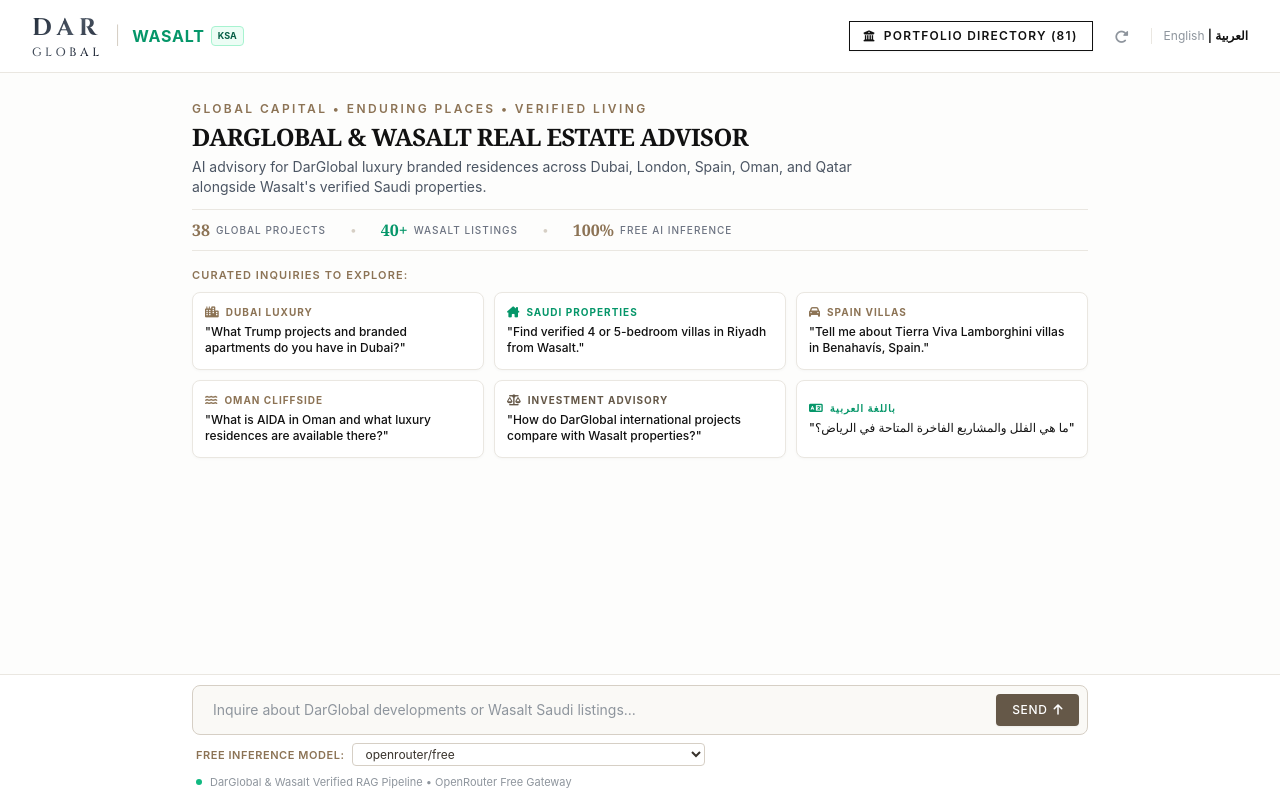
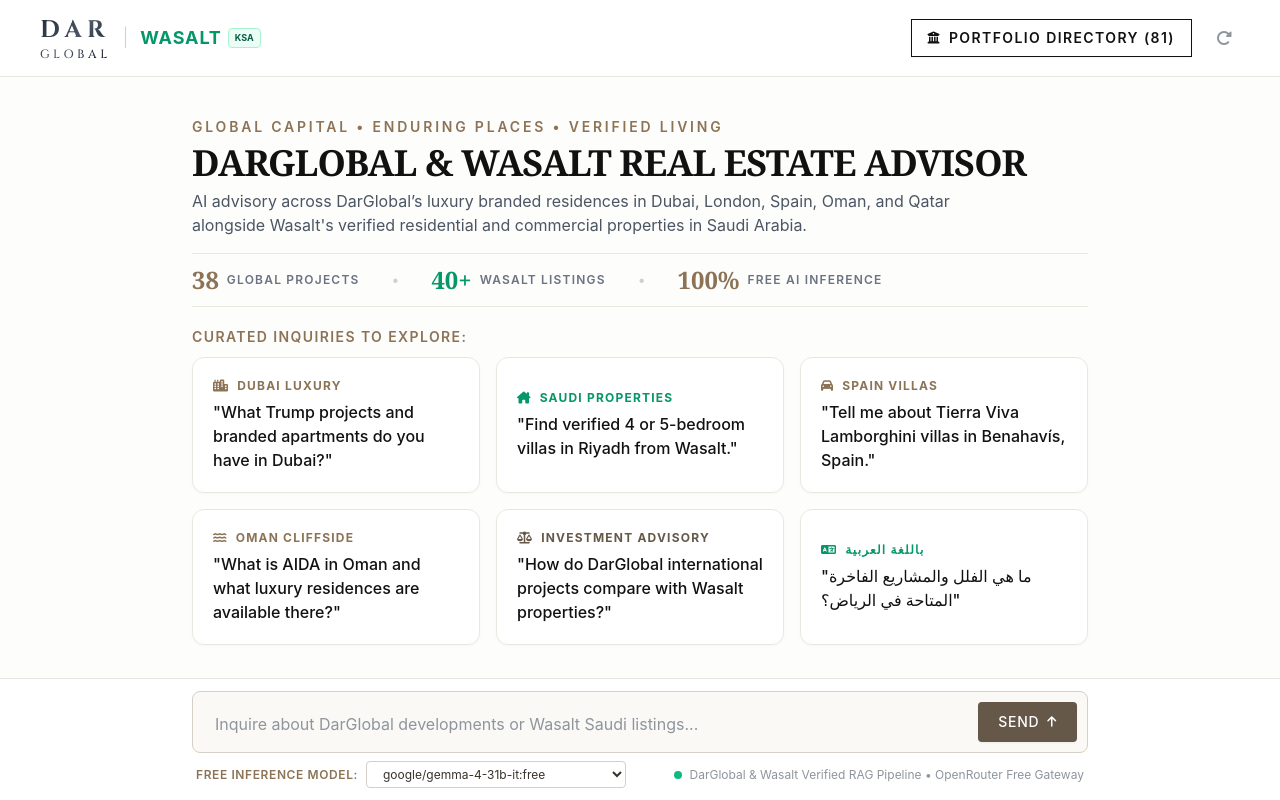
Before and after one commit to bingoabdulla7/DarGlobal-Wasalt-Real-Estate-Advisor, a FastAPI app: page / in a window 1280 px wide. Run offline with FastAPI, Linux system fonts and the light colour scheme; some libraries are stand-ins or nearby versions.

Commit message:
fix: forbid model monologue/reasoning leaks in system prompt, remove language text from header, increase typography and card dimensions

```diff
--- a/app/templates/index.html
+++ b/app/templates/index.html
@@ -8,7 +8,7 @@
   <!-- Google Fonts: Cinzel & Inter -->
   <link rel="preconnect" href="https://fonts.googleapis.com">
   <link rel="preconnect" href="https://fonts.gstatic.com" crossorigin>
-  <link href="https://fonts.googleapis.com/css2?family=Cinzel:wght@500;600;700&family=Inter:wght@300;400;500;600&family=Playfair+Display:wght@500;600;700&display=swap" rel="stylesheet">
+  <link href="https://fonts.googleapis.com/css2?family=Cinzel:wght@500;600;700&family=Inter:wght@300;400;500;600;700&family=Playfair+Display:wght@500;600;700&display=swap" rel="stylesheet">
 
   <!-- Tailwind CSS -->
   <script src="https://cdn.tailwindcss.com"></script>
@@ -20,12 +20,12 @@
   <script src="https://cdn.jsdelivr.net/npm/marked/marked.min.js"></script>
 
   <!-- Custom DarGlobal Editorial Theme -->
-  <link rel="stylesheet" href="/static/css/style.css?v=2">
+  <link rel="stylesheet" href="/static/css/style.css?v=3">
 </head>
 <body class="flex flex-col h-screen antialiased bg-[#fdfdfc] text-[#2d3139] overflow-hidden">
 
   <!-- TOP EDITORIAL HEADER (DarGlobal Style) -->
-  <header class="flex-none luxury-header px-4 md:px-8 py-3 z-30">
+  <header class="flex-none luxury-header px-4 md:px-10 py-3.5 z-30">
     <div class="max-w-7xl mx-auto flex items-center justify-between">
 
       <!-- Brand Logos (Silver DAR GLOBAL + Wasalt) -->
@@ -39,7 +39,7 @@
           </div>
           <span class="text-[#d6cfc5] text-lg font-light">|</span>
           <div class="flex items-center space-x-1.5">
-            <span class="font-bold tracking-wider text-sm md:text-base text-[#059669]">WASALT</span>
+            <span class="font-bold tracking-wider text-base md:text-lg text-[#059669]">WASALT</span>
             <span class="text-[9px] uppercase font-bold px-1.5 py-0.5 rounded bg-emerald-50 text-emerald-800 border border-emerald-200">KSA</span>
           </div>
         </div>
@@ -49,117 +49,113 @@
       <div class="flex items-center space-x-3 md:space-x-4">
 
         <!-- Portfolio Directory Button (DarGlobal Style Outline Button) -->
-        <button id="btn-open-explorer" class="px-3.5 py-1.5 text-xs font-semibold uppercase tracking-widest text-[#111111] bg-white hover:bg-[#111111] hover:text-white border border-[#111111] transition-colors duration-200 shadow-sm flex items-center space-x-2">
-          <i class="fa-solid fa-building-columns text-[11px]"></i>
+        <button id="btn-open-explorer" class="px-4 py-2 text-xs md:text-sm font-semibold uppercase tracking-widest text-[#111111] bg-white hover:bg-[#111111] hover:text-white border border-[#111111] transition-colors duration-200 shadow-sm flex items-center space-x-2 cursor-pointer">
+          <i class="fa-solid fa-building-columns text-xs"></i>
           <span>Portfolio Directory (81)</span>
         </button>
 
         <!-- Clear Chat Button -->
-        <button id="btn-clear-chat" title="Clear conversation" class="p-1.5 text-[#8e959d] hover:text-[#111111] transition">
-          <i class="fa-solid fa-rotate-right text-sm"></i>
+        <button id="btn-clear-chat" title="Clear conversation" class="p-2 text-[#8e959d] hover:text-[#111111] transition cursor-pointer">
+          <i class="fa-solid fa-rotate-right text-base"></i>
         </button>
 
-        <!-- Language indicator -->
-        <span class="text-xs text-[#8e959d] hidden sm:inline-block border-l border-[#eae7e1] pl-3">
-          English <span class="text-[#111111] font-semibold">| العربية</span>
-        </span>
       </div>
 
     </div>
   </header>
 
-  <!-- MAIN CHAT & EDITORIAL HERO CONTAINER (Fit in viewport) -->
-  <main class="flex-1 overflow-y-auto relative px-4 md:px-8 py-3 md:py-4" id="chat-scroller">
-    <div class="max-w-4xl mx-auto space-y-4" id="messages-container">
+  <!-- MAIN CHAT & EDITORIAL HERO CONTAINER -->
+  <main class="flex-1 overflow-y-auto relative px-4 md:px-10 py-4 md:py-6" id="chat-scroller">
+    <div class="max-w-4xl mx-auto space-y-6" id="messages-container">
 
-      <!-- COMPACT WELCOME HERO (Fits cleanly in one screen without scrolling) -->
-      <div id="welcome-hero" class="py-2 md:py-3 space-y-3">
+      <!-- COMPACT WELCOME HERO (With Larger Typography & Cards) -->
+      <div id="welcome-hero" class="py-2 md:py-4 space-y-4">
 
-        <!-- Compact Title & Editorial Description -->
-        <div class="space-y-1">
-          <p class="champagne-subhead text-[10px] md:text-xs tracking-[0.2em]">Global Capital • Enduring Places • Verified Living</p>
-          <h1 class="text-xl md:text-2xl font-serif font-bold tracking-tight text-[#111111] leading-tight">
+        <!-- Title & Editorial Description -->
+        <div class="space-y-1.5">
+          <p class="champagne-subhead text-xs md:text-sm tracking-[0.2em] font-semibold">Global Capital • Enduring Places • Verified Living</p>
+          <h1 class="text-2xl md:text-3xl lg:text-4xl font-serif font-bold tracking-tight text-[#111111] leading-tight">
             DARGLOBAL & WASALT REAL ESTATE ADVISOR
           </h1>
-          <p class="text-xs md:text-sm text-[#4b5563] max-w-2xl leading-relaxed">
-            AI advisory for DarGlobal luxury branded residences across Dubai, London, Spain, Oman, and Qatar alongside Wasalt's verified Saudi properties.
+          <p class="text-sm md:text-base text-[#4b5563] max-w-3xl leading-relaxed">
+            AI advisory across DarGlobal’s luxury branded residences in Dubai, London, Spain, Oman, and Qatar alongside Wasalt's verified residential and commercial properties in Saudi Arabia.
           </p>
         </div>
 
-        <!-- COMPACT STATS ROW -->
-        <div class="flex flex-wrap items-center gap-4 sm:gap-6 py-2 border-y border-[#eae7e1] text-xs">
-          <div class="flex items-center space-x-1.5">
-            <span class="font-serif text-base font-bold text-[#8c7355]">38</span>
-            <span class="uppercase tracking-widest text-[#6b7280] text-[10px] font-medium">Global Projects</span>
+        <!-- STATS ROW -->
+        <div class="flex flex-wrap items-center gap-6 sm:gap-8 py-2.5 border-y border-[#eae7e1] text-sm">
+          <div class="flex items-center space-x-2">
+            <span class="font-serif text-xl md:text-2xl font-bold text-[#8c7355]">38</span>
+            <span class="uppercase tracking-widest text-[#6b7280] text-xs font-semibold">Global Projects</span>
           </div>
           <span class="text-[#d6cfc5]">•</span>
-          <div class="flex items-center space-x-1.5">
-            <span class="font-serif text-base font-bold text-[#059669]">40+</span>
-            <span class="uppercase tracking-widest text-[#6b7280] text-[10px] font-medium">Wasalt Listings</span>
+          <div class="flex items-center space-x-2">
+            <span class="font-serif text-xl md:text-2xl font-bold text-[#059669]">40+</span>
+            <span class="uppercase tracking-widest text-[#6b7280] text-xs font-semibold">Wasalt Listings</span>
           </div>
           <span class="text-[#d6cfc5] hidden sm:inline">•</span>
-          <div class="hidden sm:flex items-center space-x-1.5">
-            <span class="font-serif text-base font-bold text-[#8c7355]">100%</span>
-            <span class="uppercase tracking-widest text-[#6b7280] text-[10px] font-medium">Free AI Inference</span>
+          <div class="hidden sm:flex items-center space-x-2">
+            <span class="font-serif text-xl md:text-2xl font-bold text-[#8c7355]">100%</span>
+            <span class="uppercase tracking-widest text-[#6b7280] text-xs font-semibold">Free AI Inference</span>
           </div>
         </div>
 
-        <!-- CURATED INQUIRY SUGGESTION CARDS -->
-        <div class="space-y-2 pt-1">
-          <div class="text-[11px] uppercase tracking-widest font-semibold text-[#8c7355]">Curated Inquiries to Explore:</div>
+        <!-- CURATED INQUIRY SUGGESTION CARDS (Larger Size & Fonts) -->
+        <div class="space-y-2.5 pt-1">
+          <div class="text-xs md:text-sm uppercase tracking-widest font-semibold text-[#8c7355]">Curated Inquiries to Explore:</div>
 
-          <div class="grid grid-cols-1 sm:grid-cols-2 md:grid-cols-3 gap-2.5">
+          <div class="grid grid-cols-1 sm:grid-cols-2 md:grid-cols-3 gap-3 md:gap-4">
 
-            <button class="prompt-chip luxury-card p-3 rounded-lg text-left group cursor-pointer" data-prompt="What Trump projects and branded apartments do you have in Dubai?">
-              <div class="text-[#8c7355] text-[10px] font-bold uppercase tracking-widest mb-1 flex items-center">
-                <i class="fa-solid fa-city mr-1.5 text-[11px]"></i> Dubai Luxury
+            <button class="prompt-chip luxury-card p-4 md:p-5 rounded-xl text-left group cursor-pointer" data-prompt="What Trump projects and branded apartments do you have in Dubai?">
+              <div class="text-[#8c7355] text-xs font-bold uppercase tracking-widest mb-1.5 flex items-center">
+                <i class="fa-solid fa-city mr-2 text-xs"></i> Dubai Luxury
               </div>
-              <div class="prompt-query-text text-xs text-[#111111] group-hover:text-[#8c7355] font-medium transition leading-snug">
+              <div class="prompt-query-text text-sm md:text-base text-[#111111] group-hover:text-[#8c7355] font-medium transition leading-snug">
                 "What Trump projects and branded apartments do you have in Dubai?"
               </div>
             </button>
 
-            <button class="prompt-chip luxury-card p-3 rounded-lg text-left group cursor-pointer" data-prompt="Find verified 4 or 5-bedroom villas in Riyadh from Wasalt.">
-              <div class="text-[#059669] text-[10px] font-bold uppercase tracking-widest mb-1 flex items-center">
-                <i class="fa-solid fa-house-chimney mr-1.5 text-[11px]"></i> Saudi Properties
+            <button class="prompt-chip luxury-card p-4 md:p-5 rounded-xl text-left group cursor-pointer" data-prompt="Find verified 4 or 5-bedroom villas in Riyadh from Wasalt.">
+              <div class="text-[#059669] text-xs font-bold uppercase tracking-widest mb-1.5 flex items-center">
+                <i class="fa-solid fa-house-chimney mr-2 text-xs"></i> Saudi Properties
               </div>
-              <div class="prompt-query-text text-xs text-[#111111] group-hover:text-[#059669] font-medium transition leading-snug">
+              <div class="prompt-query-text text-sm md:text-base text-[#111111] group-hover:text-[#059669] font-medium transition leading-snug">
                 "Find verified 4 or 5-bedroom villas in Riyadh from Wasalt."
               </div>
             </button>
 
-            <button class="prompt-chip luxury-card p-3 rounded-lg text-left group cursor-pointer" data-prompt="Tell me about Tierra Viva Lamborghini villas in Benahavís, Spain.">
-              <div class="text-[#8c7355] text-[10px] font-bold uppercase tracking-widest mb-1 flex items-center">
-                <i class="fa-solid fa-car mr-1.5 text-[11px]"></i> Spain Villas
+            <button class="prompt-chip luxury-card p-4 md:p-5 rounded-xl text-left group cursor-pointer" data-prompt="Tell me about Tierra Viva Lamborghini villas in Benahavís, Spain.">
+              <div class="text-[#8c7355] text-xs font-bold uppercase tracking-widest mb-1.5 flex items-center">
+                <i class="fa-solid fa-car mr-2 text-xs"></i> Spain Villas
               </div>
-              <div class="prompt-query-text text-xs text-[#111111] group-hover:text-[#8c7355] font-medium transition leading-snug">
+              <div class="prompt-query-text text-sm md:text-base text-[#111111] group-hover:text-[#8c7355] font-medium transition leading-snug">
                 "Tell me about Tierra Viva Lamborghini villas in Benahavís, Spain."
               </div>
             </button>
 
-            <button class="prompt-chip luxury-card p-3 rounded-lg text-left group cursor-pointer" data-prompt="What is AIDA in Oman and what luxury residences are available there?">
-              <div class="text-[#8c7355] text-[10px] font-bold uppercase tracking-widest mb-1 flex items-center">
-                <i class="fa-solid fa-water mr-1.5 text-[11px]"></i> Oman Cliffside
+            <button class="prompt-chip luxury-card p-4 md:p-5 rounded-xl text-left group cursor-pointer" data-prompt="What is AIDA in Oman and what luxury residences are available there?">
+              <div class="text-[#8c7355] text-xs font-bold uppercase tracking-widest mb-1.5 flex items-center">
+                <i class="fa-solid fa-water mr-2 text-xs"></i> Oman Cliffside
               </div>
-              <div class="prompt-query-text text-xs text-[#111111] group-hover:text-[#8c7355] font-medium transition leading-snug">
+              <div class="prompt-query-text text-sm md:text-base text-[#111111] group-hover:text-[#8c7355] font-medium transition leading-snug">
                 "What is AIDA in Oman and what luxury residences are available there?"
               </div>
             </button>
 
-            <button class="prompt-chip luxury-card p-3 rounded-lg text-left group cursor-pointer" data-prompt="How do DarGlobal international projects compare with Wasalt properties?">
-              <div class="text-[#655848] text-[10px] font-bold uppercase tracking-widest mb-1 flex items-center">
-                <i class="fa-solid fa-scale-balanced mr-1.5 text-[11px]"></i> Investment Advisory
+            <button class="prompt-chip luxury-card p-4 md:p-5 rounded-xl text-left group cursor-pointer" data-prompt="How do DarGlobal international projects compare with Wasalt properties?">
+              <div class="text-[#655848] text-xs font-bold uppercase tracking-widest mb-1.5 flex items-center">
+                <i class="fa-solid fa-scale-balanced mr-2 text-xs"></i> Investment Advisory
               </div>
-              <div class="prompt-query-text text-xs text-[#111111] group-hover:text-[#655848] font-medium transition leading-snug">
+              <div class="prompt-query-text text-sm md:text-base text-[#111111] group-hover:text-[#655848] font-medium transition leading-snug">
                 "How do DarGlobal international projects compare with Wasalt properties?"
               </div>
             </button>
 
-            <button class="prompt-chip luxury-card p-3 rounded-lg text-left group cursor-pointer" data-prompt="ما هي الفلل والمشاريع الفاخرة المتاحة في الرياض؟">
-              <div class="text-[#059669] text-[10px] font-bold uppercase tracking-widest mb-1 flex items-center">
-                <i class="fa-solid fa-language mr-1.5 text-[11px]"></i> باللغة العربية
+            <button class="prompt-chip luxury-card p-4 md:p-5 rounded-xl text-left group cursor-pointer" data-prompt="ما هي الفلل والمشاريع الفاخرة المتاحة في الرياض؟">
+              <div class="text-[#059669] text-xs font-bold uppercase tracking-widest mb-1.5 flex items-center">
+                <i class="fa-solid fa-language mr-2 text-xs"></i> باللغة العربية
               </div>
-              <div class="prompt-query-text text-xs text-[#111111] group-hover:text-[#059669] font-medium transition leading-snug">
+              <div class="prompt-query-text text-sm md:text-base text-[#111111] group-hover:text-[#059669] font-medium transition leading-snug">
                 "ما هي الفلل والمشاريع الفاخرة المتاحة في الرياض؟"
               </div>
             </button>
@@ -175,22 +171,22 @@
   </main>
 
   <!-- INPUT CONTROLS FOOTER -->
-  <footer class="flex-none bg-white border-t border-[#eae7e1] px-4 md:px-8 py-2.5 z-30 shadow-sm">
+  <footer class="flex-none bg-white border-t border-[#eae7e1] px-4 md:px-10 py-3 z-30 shadow-sm">
     <div class="max-w-4xl mx-auto space-y-2">
 
       <!-- Input Box -->
-      <form id="chat-form" class="relative flex items-end rounded-lg bg-[#faf9f6] border border-[#d6cfc5] focus-within:border-[#8c7355] focus-within:bg-white focus-within:ring-1 focus-within:ring-[#8c7355]/30 transition p-2">
+      <form id="chat-form" class="relative flex items-end rounded-lg bg-[#faf9f6] border border-[#d6cfc5] focus-within:border-[#8c7355] focus-within:bg-white focus-within:ring-1 focus-within:ring-[#8c7355]/30 transition p-2.5">
         <textarea
           id="user-input"
           rows="1"
           placeholder="Inquire about DarGlobal developments or Wasalt Saudi listings..."
-          class="w-full bg-transparent text-[#111111] placeholder-[#8e959d] text-sm px-3 py-1.5 resize-none focus:outline-none max-h-32 overflow-y-auto"
+          class="w-full bg-transparent text-[#111111] placeholder-[#8e959d] text-sm md:text-base px-3 py-1.5 resize-none focus:outline-none max-h-36 overflow-y-auto"
         ></textarea>
 
         <button
           type="submit"
           id="send-button"
-          class="flex-none px-4 py-2 rounded bg-[#655848] hover:bg-[#38322b] text-white font-medium text-xs uppercase tracking-wider transition shadow-sm disabled:opacity-40 disabled:cursor-not-allowed ml-2 flex items-center space-x-1.5"
+          class="flex-none px-5 py-2.5 rounded bg-[#655848] hover:bg-[#38322b] text-white font-medium text-xs md:text-sm uppercase tracking-wider transition shadow-sm disabled:opacity-40 disabled:cursor-not-allowed ml-2 flex items-center space-x-2 cursor-pointer"
         >
           <span>Send</span>
           <i class="fa-solid fa-arrow-up text-xs"></i>
@@ -200,16 +196,16 @@
       <!-- Model Selector & Status Bar -->
       <div class="flex flex-wrap items-center justify-between text-xs text-[#6b7280] px-1 pt-0 gap-2">
         <div class="flex items-center space-x-2">
-          <span class="text-[11px] uppercase tracking-wider text-[#8c7355] font-semibold">Free Inference Model:</span>
-          <select id="model-select" class="bg-white border border-[#d6cfc5] rounded px-2 py-0.5 text-xs text-[#38322b] focus:outline-none focus:border-[#8c7355]">
+          <span class="text-xs uppercase tracking-wider text-[#8c7355] font-semibold">Free Inference Model:</span>
+          <select id="model-select" class="bg-white border border-[#d6cfc5] rounded px-3 py-1 text-xs text-[#38322b] focus:outline-none focus:border-[#8c7355] cursor-pointer">
             {% for m in models %}
             <option value="{{ m }}" {% if m == default_model %}selected{% endif %}>{{ m }}</option>
             {% endfor %}
           </select>
         </div>
 
-        <div id="footer-status" class="flex items-center space-x-2 text-[#8e959d] text-[11px]">
-          <span class="inline-block w-1.5 h-1.5 rounded-full bg-emerald-500"></span>
+        <div id="footer-status" class="flex items-center space-x-2 text-[#8e959d] text-xs">
+          <span class="inline-block w-2 h-2 rounded-full bg-emerald-500"></span>
           <span>DarGlobal & Wasalt Verified RAG Pipeline • OpenRouter Free Gateway</span>
         </div>
       </div>
@@ -217,7 +213,7 @@
     </div>
   </footer>
 
-  <!-- PORTFOLIO EXPLORER MODAL (Luxury Editorial Style) -->
+  <!-- PORTFOLIO EXPLORER MODAL (Spacious Luxury Editorial Style) -->
   <div id="explorer-modal" class="fixed inset-0 bg-black/60 backdrop-blur-sm hidden items-center justify-center z-50 p-4">
     <div class="bg-white border border-[#d6cfc5] rounded-xl w-full max-w-6xl max-h-[90vh] flex flex-col shadow-2xl overflow-hidden">
 
@@ -225,7 +221,7 @@
       <div class="p-4 md:p-5 border-b border-[#eae7e1] flex items-center justify-between bg-[#faf9f6]">
         <div>
           <h2 class="font-serif font-bold text-lg md:text-xl text-[#111111]">Portfolio Directory (81 Verified Records)</h2>
-          <p class="text-xs text-[#6b7280]">Browse 38 DarGlobal global luxury projects & 40+ Wasalt Saudi properties.</p>
+          <p class="text-xs md:text-sm text-[#6b7280]">Browse 38 DarGlobal global luxury projects & 40+ Wasalt Saudi properties.</p>
         </div>
         <button id="btn-close-explorer" class="text-[#8e959d] hover:text-[#111111] p-2 text-xl cursor-pointer">
           <i class="fa-solid fa-xmark"></i>
@@ -235,20 +231,20 @@
       <!-- Filters -->
       <div class="p-3.5 border-b border-[#eae7e1] bg-white flex flex-wrap gap-2.5 items-center justify-between text-xs">
         <div class="flex gap-2">
-          <button class="filter-btn px-3 py-1.5 rounded font-semibold bg-[#655848] text-white uppercase tracking-wider text-[11px] cursor-pointer" data-source="all">All (81)</button>
-          <button class="filter-btn px-3 py-1.5 rounded text-[#4b5563] bg-[#f4f2ee] hover:bg-[#e8e6e1] uppercase tracking-wider text-[11px] cursor-pointer" data-source="darglobal">DarGlobal Luxury (38)</button>
-          <button class="filter-btn px-3 py-1.5 rounded text-[#4b5563] bg-[#f4f2ee] hover:bg-[#e8e6e1] uppercase tracking-wider text-[11px] cursor-pointer" data-source="wasalt">Wasalt KSA (40+)</button>
+          <button class="filter-btn px-4 py-2 rounded font-semibold bg-[#655848] text-white uppercase tracking-wider text-xs cursor-pointer" data-source="all">All (81)</button>
+          <button class="filter-btn px-4 py-2 rounded text-[#4b5563] bg-[#f4f2ee] hover:bg-[#e8e6e1] uppercase tracking-wider text-xs cursor-pointer" data-source="darglobal">DarGlobal Luxury (38)</button>
+          <button class="filter-btn px-4 py-2 rounded text-[#4b5563] bg-[#f4f2ee] hover:bg-[#e8e6e1] uppercase tracking-wider text-xs cursor-pointer" data-source="wasalt">Wasalt KSA (40+)</button>
         </div>
         <input
           id="modal-search"
           type="text"
           placeholder="Search by project, city, brand (Trump, Lamborghini, Riyadh)..."
-          class="bg-[#faf9f6] border border-[#d6cfc5] rounded px-3 py-1.5 text-xs text-[#111111] focus:outline-none focus:border-[#8c7355] w-full sm:w-72"
+          class="bg-[#faf9f6] border border-[#d6cfc5] rounded px-3.5 py-2 text-xs md:text-sm text-[#111111] focus:outline-none focus:border-[#8c7355] w-full sm:w-72"
         >
       </div>
 
-      <!-- Modal Body (Property Cards Grid) -->
-      <div class="flex-1 overflow-y-auto p-4 md:p-6 grid grid-cols-1 sm:grid-cols-2 md:grid-cols-3 gap-4 bg-[#fcfbfa]" id="modal-properties-grid">
+      <!-- Modal Body (Spacious 3-Column Grid) -->
+      <div class="flex-1 overflow-y-auto p-4 md:p-6 grid grid-cols-1 sm:grid-cols-2 md:grid-cols-3 gap-5 bg-[#fcfbfa]" id="modal-properties-grid">
         <!-- Cards injected via JS -->
       </div>
 
@@ -256,6 +252,6 @@
   </div>
 
   <!-- App JavaScript Logic -->
-  <script src="/static/js/app.js?v=2"></script>
+  <script src="/static/js/app.js?v=3"></script>
 </body>
 </html>
```
Also changed, not shown: app/config.py (+7 -10 lines), app/openrouter.py (+43 -20 lines).
